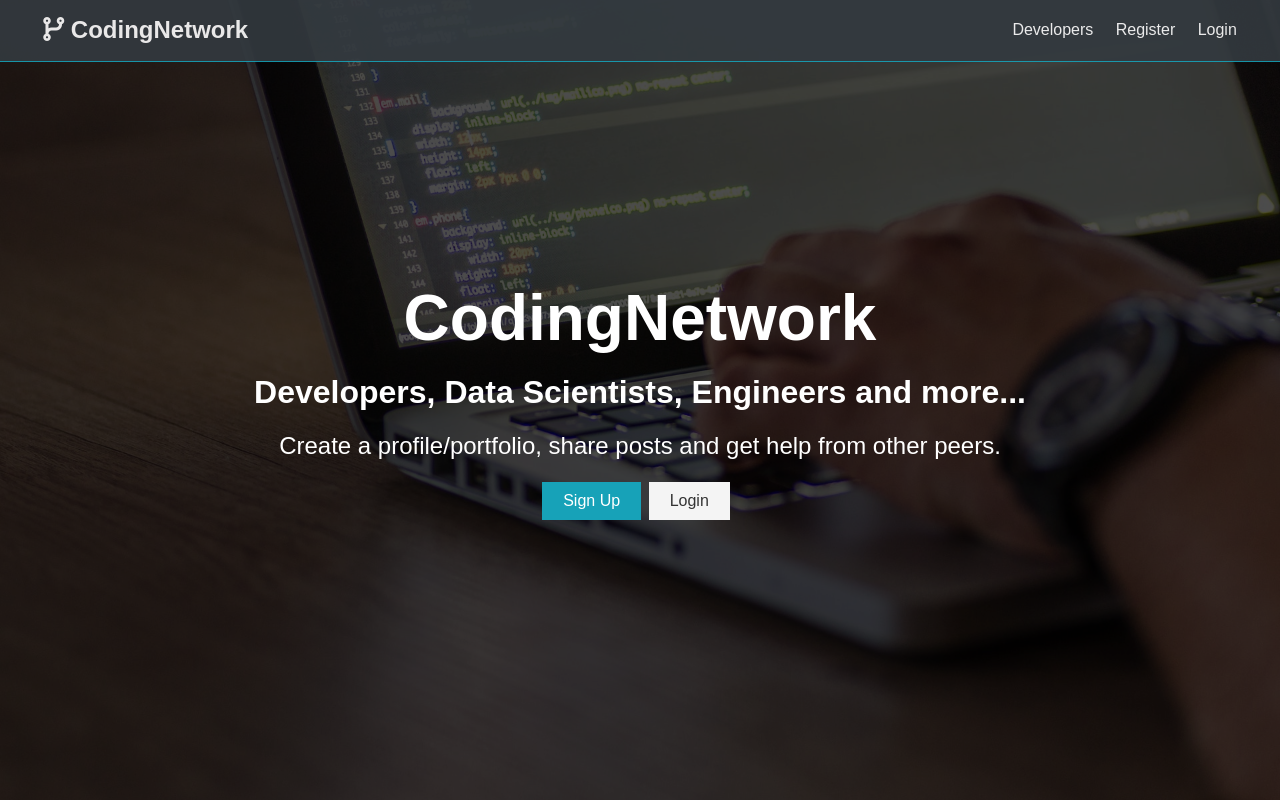
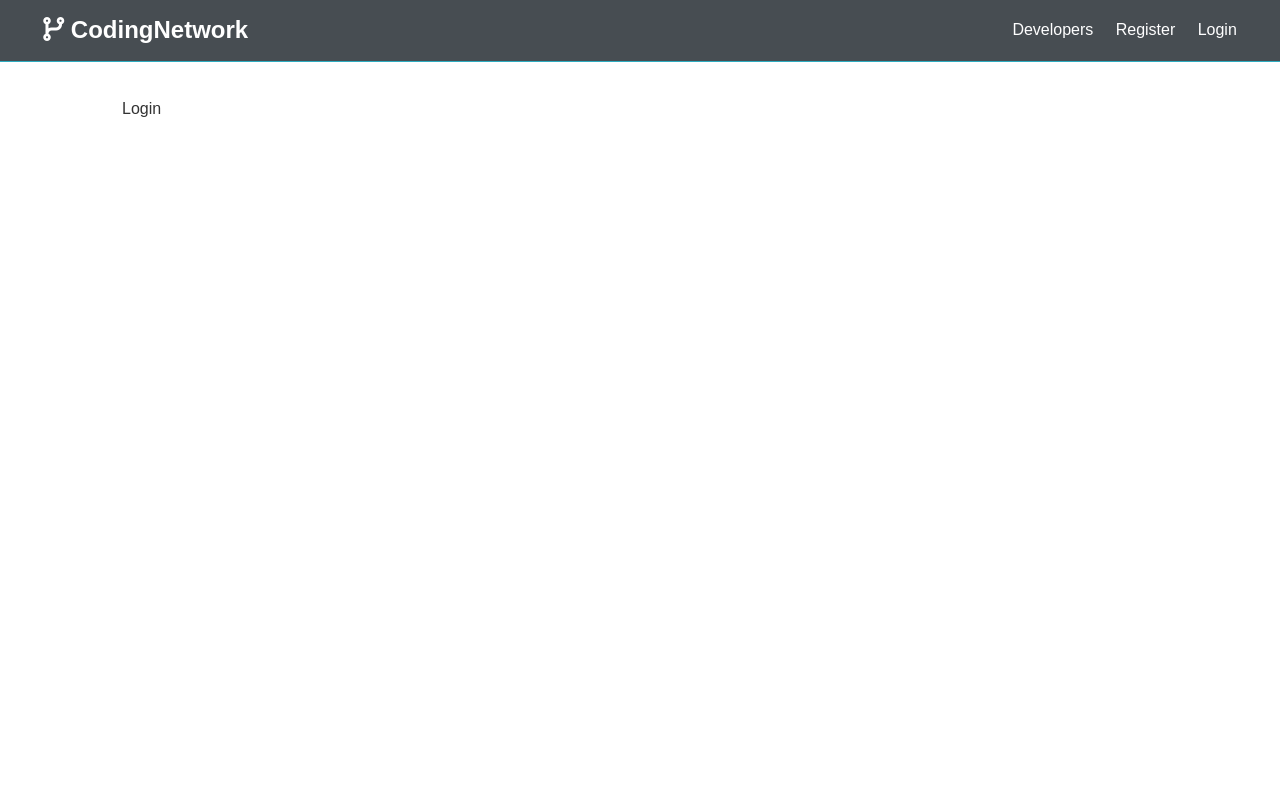
Before and after one commit to rodmartinezmedina/Social-Network-App-MERN, a React (Create React App) app in the folder client/: page /login in a window 1280 px wide. Built offline with nearby package versions, Linux system fonts and the light colour scheme.

Commit message:
set rect router login and register routes

```diff
--- a/client/src/App.js
+++ b/client/src/App.js
@@ -2,6 +2,8 @@ import React, { Fragment } from "react";
 import { BrowserRouter as Router, Route, Switch } from "react-router-dom";
 import Navbar from "./components/layout/Navbar";
 import Landing from "./components/layout/Landing";
+import Register from "./components/auth/Register";
+import Login from "./components/auth/Login";
 
 import "./App.css";
 
@@ -10,7 +12,13 @@ const App = () => {
     <Router>
       <Fragment className="App">
         <Navbar />
-        <Landing />
+        <Route exact path="/" component={Landing} />
+        <section className="container">
+          <Switch>
+            <Route exact path="/register" component={Register} />
+            <Route exact path="/login" component={Login} />
+          </Switch>
+        </section>
       </Fragment>
     </Router>
   );
--- /dev/null
+++ b/client/src/components/auth/Login.js
@@ -0,0 +1,7 @@
+import React from "react";
+
+const Login = () => {
+  return <div>Login</div>;
+};
+
+export default Login;
--- /dev/null
+++ b/client/src/components/auth/Register.js
@@ -0,0 +1,7 @@
+import React from "react";
+
+const Register = () => {
+  return <div>Register</div>;
+};
+
+export default Register;
--- a/client/src/components/layout/Landing.js
+++ b/client/src/components/layout/Landing.js
@@ -1,4 +1,5 @@
 import React from "react";
+import { Link } from "react-router-dom";
 
 const Landing = () => {
   return (
@@ -14,12 +15,12 @@ const Landing = () => {
             peers.
           </p>
           <div className="buttons">
-            <a href="register.html" className="btn btn-primary">
+            <Link to="/register" className="btn btn-primary">
               Sign Up
-            </a>
-            <a href="login.html" className="btn btn-light">
+            </Link>
+            <Link to="/login" className="btn btn-light">
               Login
-            </a>
+            </Link>
           </div>
         </div>
       </div>
--- a/client/src/components/layout/Navbar.js
+++ b/client/src/components/layout/Navbar.js
@@ -1,23 +1,23 @@
 import React from "react";
-
+import { Link } from "react-router-dom";
 const Navbar = () => {
   return (
     <nav className="navbar bg-dark">
       <h1>
-        <a href="index.html">
+        <Link to="/">
           {/* <i className="fas fa-terminal"></i> */}
           <i class="fas fa-code-branch"></i> CodingNetwork
-        </a>
+        </Link>
       </h1>
       <ul>
         <li>
-          <a href="profiles.html">Developers</a>
+          <Link to="!#">Developers</Link>
         </li>
         <li>
-          <a href="register.html">Register</a>
+          <Link to="/register">Register</Link>
         </li>
         <li>
-          <a href="login.html">Login</a>
+          <Link to="/login">Login</Link>
         </li>
       </ul>
     </nav>
```
